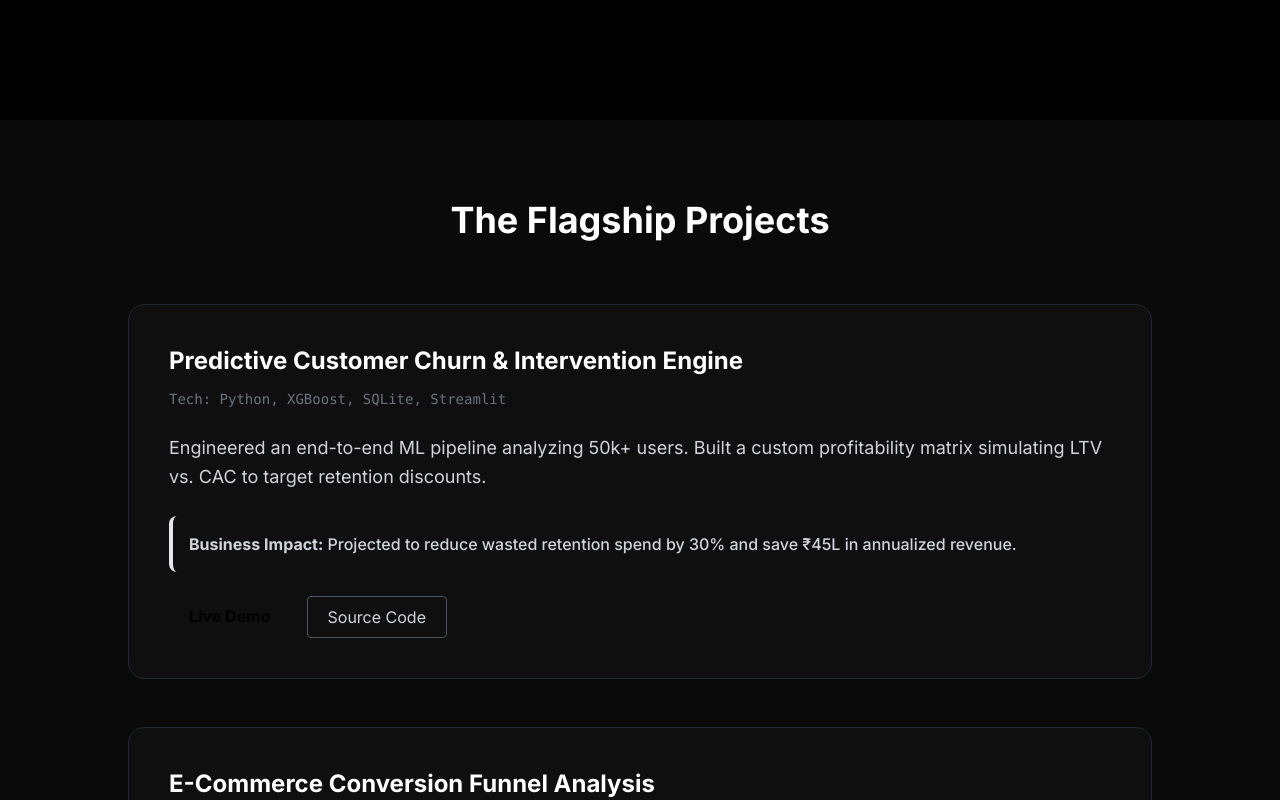
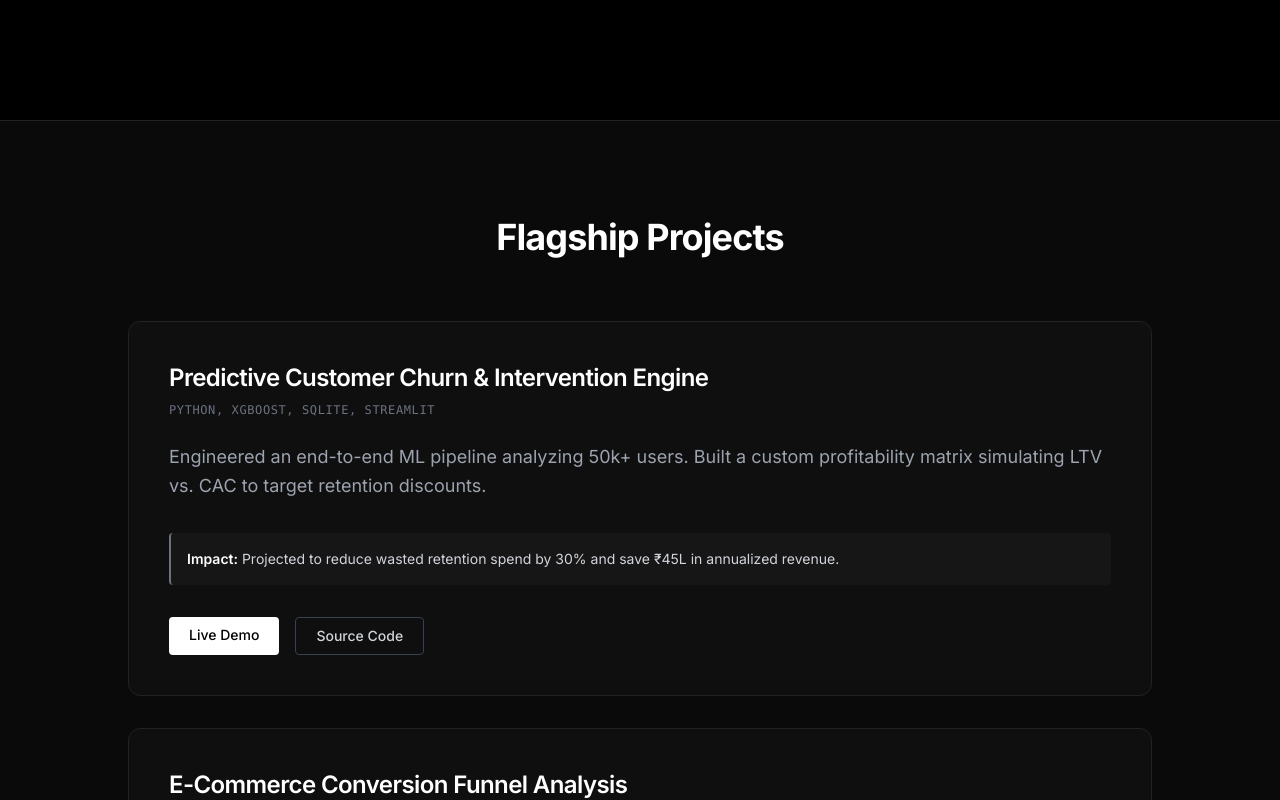
Before and after one commit to divyanshuyadav715-ship-it/portfolio-live, a React app: page / in a window 1280 px wide. Shown: the part 680-1480 px from the top of the page. Built offline with nearby package versions, Linux system fonts and the light colour scheme; the HTML template or start-up script is replaced by a standard one.

Commit message:
Refactor Projects.jsx to monochromatic

```diff
--- a/src/components/Projects.jsx
+++ b/src/components/Projects.jsx
@@ -28,54 +28,53 @@ const projects = [
 
 const Projects = () => {
   return (
-    <section id="projects" className="py-20 px-6 bg-darkerbg">
+    <section id="projects" className="py-24 px-6 bg-darkerbg border-t border-bordergray">
       <div className="max-w-5xl mx-auto">
         <motion.h2
-          initial={{ opacity: 0, y: 20 }}
-          whileInView={{ opacity: 1, y: 0 }}
+          initial={{ opacity: 0 }}
+          whileInView={{ opacity: 1 }}
           viewport={{ once: true }}
-          transition={{ duration: 0.6 }}
-          className="text-3xl md:text-4xl font-bold mb-16 text-center text-white"
+          transition={{ duration: 0.5 }}
+          className="text-3xl md:text-4xl font-bold mb-16 text-center text-white tracking-tight"
         >
-          The Flagship Projects
+          Flagship Projects
         </motion.h2>
 
-        <div className="grid grid-cols-1 gap-12">
+        <div className="grid grid-cols-1 gap-8">
           {projects.map((project, index) => (
             <motion.div
               key={index}
-              initial={{ opacity: 0, y: 30 }}
+              initial={{ opacity: 0, y: 10 }}
               whileInView={{ opacity: 1, y: 0 }}
               viewport={{ once: true }}
-              transition={{ duration: 0.6, delay: index * 0.2 }}
-              whileHover={{ y: -5 }}
-              className="bg-cardbg rounded-2xl p-8 md:p-10 border border-gray-800 hover:border-neon transition-all duration-300 group flex flex-col h-full"
+              transition={{ duration: 0.5, delay: index * 0.1 }}
+              className="bg-cardbg rounded-xl p-8 md:p-10 border border-bordergray hover:border-gray-600 transition-all duration-300 group flex flex-col h-full shadow-sm hover:shadow-lg"
             >
-              <h3 className="text-2xl font-bold text-white mb-3 group-hover:text-neon transition-colors duration-300">
+              <h3 className="text-2xl font-semibold text-white mb-2 group-hover:text-gray-200 transition-colors duration-300 tracking-tight">
                 {project.title}
               </h3>
-              <p className="text-sm font-mono text-gray-500 mb-6">
-                Tech: {project.tech}
+              <p className="text-xs font-mono text-gray-500 mb-6 uppercase tracking-wider">
+                {project.tech}
               </p>
-              <p className="text-gray-300 mb-6 leading-relaxed text-lg flex-grow">
+              <p className="text-gray-400 mb-8 leading-relaxed text-lg flex-grow">
                 {project.description}
               </p>
               {project.impact && (
-                <div className="bg-neon/10 p-4 rounded-lg border-l-4 border-neon mb-6 flex-grow-0">
-                  <p className="text-neon font-medium">
-                    <span className="font-bold">Business Impact:</span> {project.impact}
+                <div className="bg-[#161616] p-4 rounded border-l-2 border-gray-500 mb-8 flex-grow-0">
+                  <p className="text-gray-300 text-sm">
+                    <span className="font-semibold text-white">Impact:</span> {project.impact}
                   </p>
                 </div>
               )}
 
               <div className="flex flex-wrap gap-4 mt-auto">
                 {project.demoLink && (
-                  <a href={project.demoLink} target="_blank" rel="noopener noreferrer" className="px-5 py-2 bg-neon text-darkbg font-bold rounded hover:bg-white transition-colors duration-300">
+                  <a href={project.demoLink} target="_blank" rel="noopener noreferrer" className="px-5 py-2 bg-white text-black text-sm font-medium rounded hover:bg-gray-200 transition-colors duration-200">
                     Live Demo
                   </a>
                 )}
                 {project.repoLink && (
-                  <a href={project.repoLink} target="_blank" rel="noopener noreferrer" className="px-5 py-2 border border-gray-600 text-gray-300 rounded hover:border-white hover:text-white transition-colors duration-300">
+                  <a href={project.repoLink} target="_blank" rel="noopener noreferrer" className="px-5 py-2 bg-transparent border border-gray-700 text-gray-300 text-sm font-medium rounded hover:border-gray-400 hover:text-white transition-colors duration-200">
                     Source Code
                   </a>
                 )}
```
